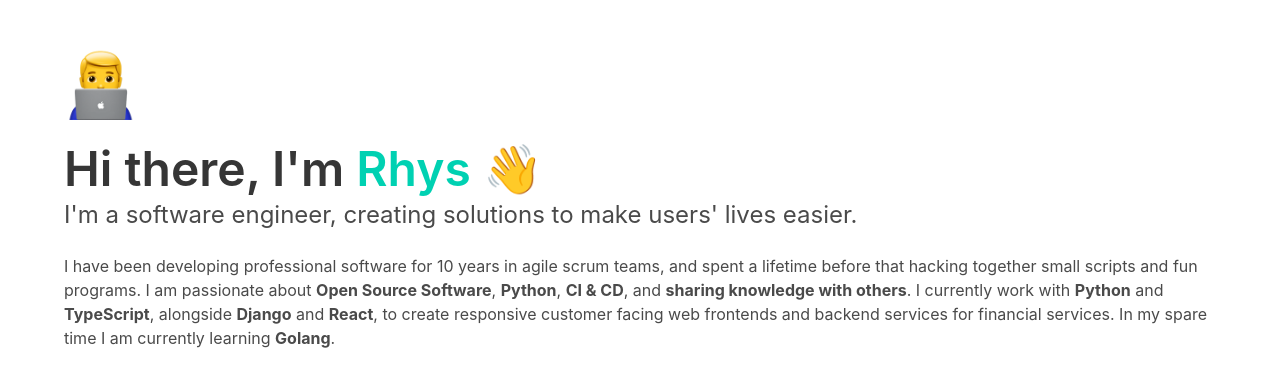
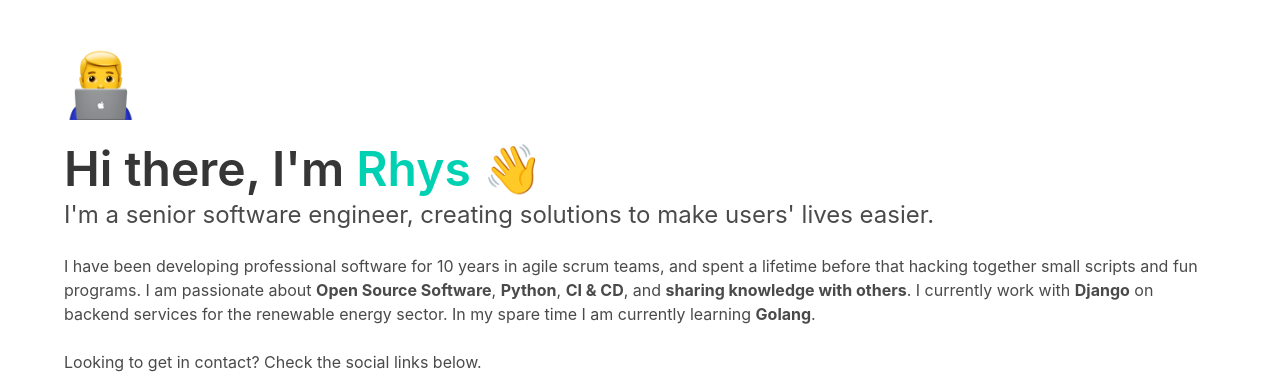
Before and after one commit to Rhys-H/rhys-h.github.io, a plain HTML site: page index.html in a window 1280 px wide. Shown: the top 377 px of the page. Drawn offline with nearby package versions, Linux system fonts and the light colour scheme.

Commit message:
Update index.html

```diff
--- a/index.html
+++ b/index.html
@@ -48,7 +48,7 @@
 
         <h1 class="title is-1">Hi there, I'm <span class="has-text-primary">Rhys</span> 👋</h1>
         <h4 class="subtitle is-4">
-          I'm a software engineer, creating solutions to make users' lives easier.
+          I'm a senior software engineer, creating solutions to make users' lives easier.
         </h4>
         <p class="block">
           I have been developing professional software for
@@ -57,9 +57,7 @@
           hacking together small scripts and fun programs.
           I am passionate about <b>Open Source Software</b>, <b>Python</b>, <b>CI & CD</b>, and <b>sharing knowledge
             with others</b>.
-          I currently work with <b>Python</b> and <b>TypeScript</b>, alongside <b>Django</b> and <b>React</b>, to create
-          responsive customer facing
-          web frontends and backend services for financial services.
+          I currently work with <b>Django</b> on backend services for the renewable energy sector.
           In my spare time I am currently learning <b>Golang</b>.
         </p>
         <p class="block">
```
